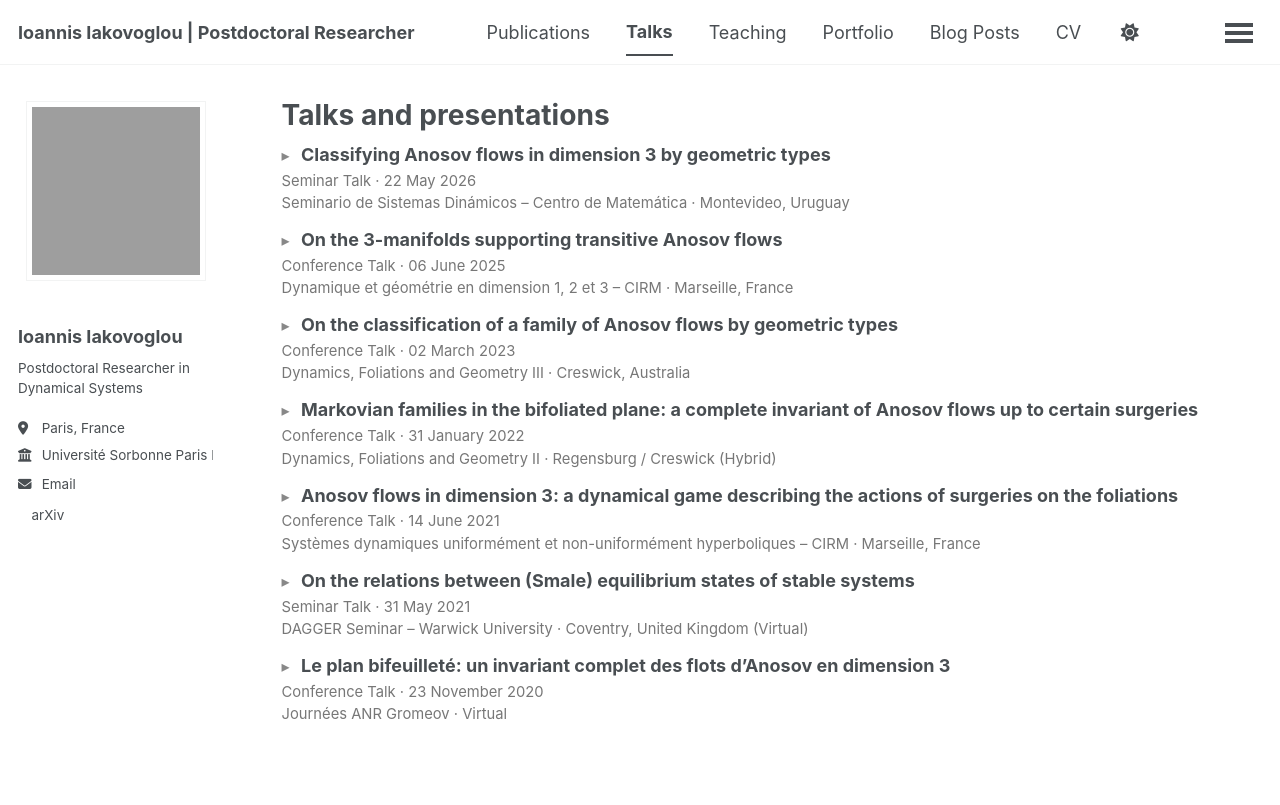
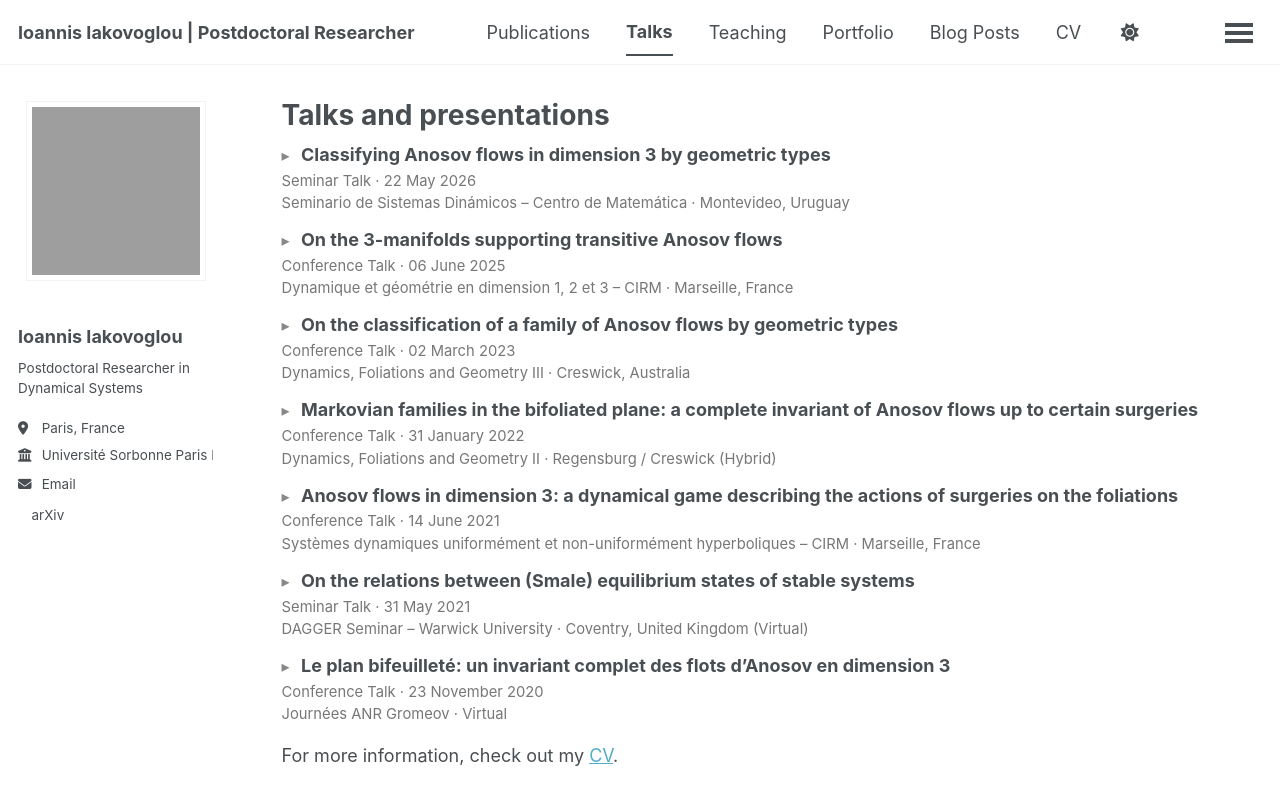
Before and after one commit to ioannisiakovoglou/ioannisiakovoglou.github.io, a Jekyll site: the page built from _pages/talks.html, in a window 1280 px wide. Shown: the top 805 px of the page. Built offline with Jekyll 4.4.1, drawn with Linux system fonts in a browser that asks for light colours; a script bundle is joined from its source files by our own code; a style sheet for code colours, icons or effects is not loaded.

Commit message:
Add CV link to talks page
Added a link to the CV for more information.

```diff
--- a/_pages/talks.html
+++ b/_pages/talks.html
@@ -14,3 +14,5 @@ author_profile: true
 {% for post in site.talks reversed %}
   {% include archive-single-talk.html %}
 {% endfor %}
+
+<p>For more information, check out my <a href="/files/CV.pdf">CV</a>.</p>
```
